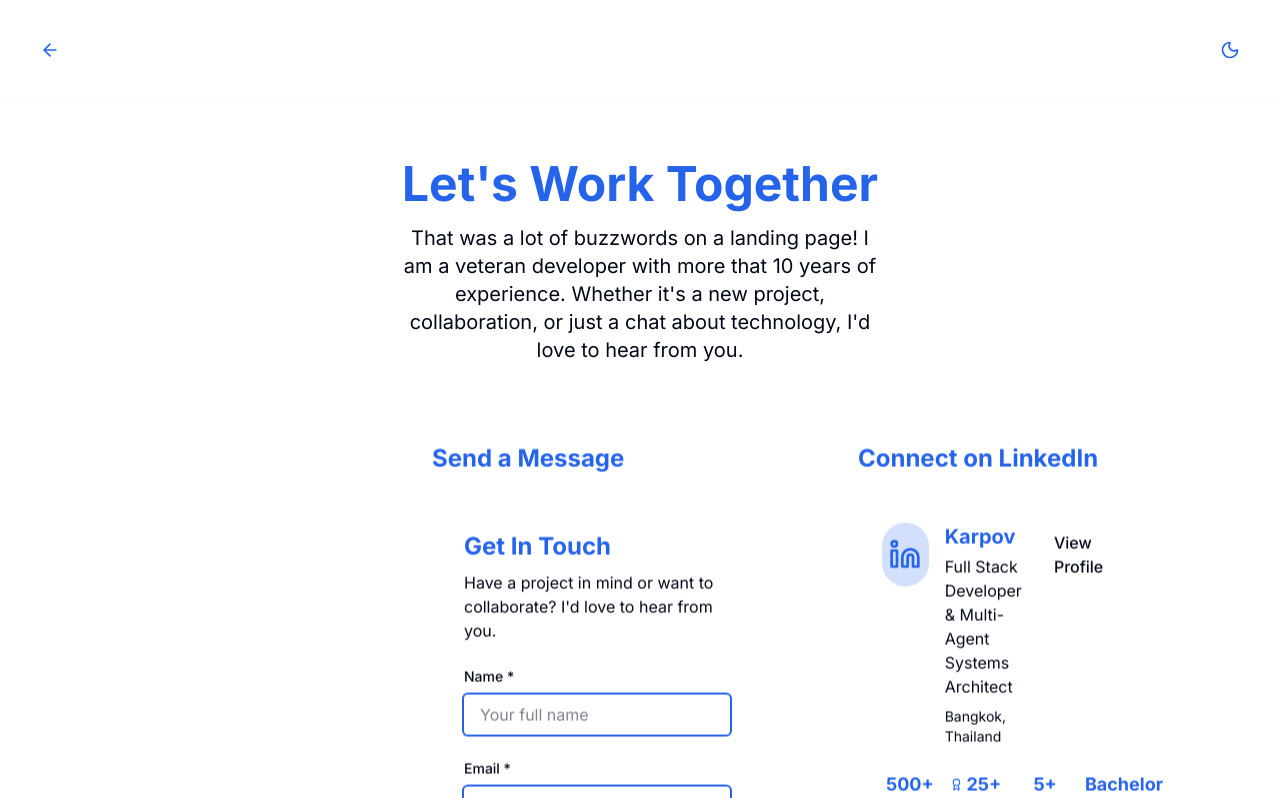
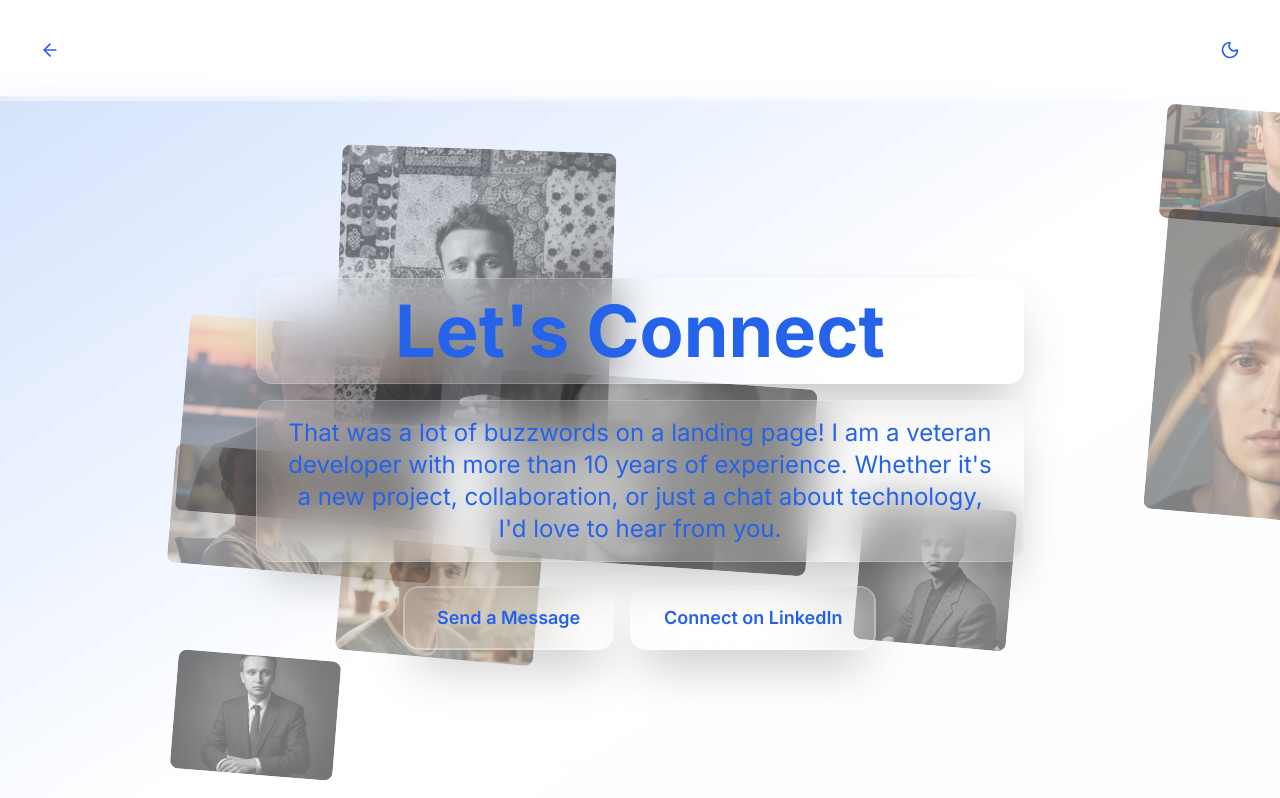
Before and after one commit to karpovpw/karpov-landing, a Next.js app: page /contact in a window 1280 px wide. Shown: the top 798 px of the page. Built offline with nearby package versions, Linux system fonts and the light colour scheme.

Commit message:
Contacts redesign

```diff
--- a/app/contact/page.tsx
+++ b/app/contact/page.tsx
@@ -1,103 +1,147 @@
 'use client'
 
-import { useState } from 'react'
-import dynamic from 'next/dynamic'
-import { Container } from '@/components/layout/Container'
-import { ContactFormData } from '@/types'
+import { motion } from 'framer-motion'
+import { useRouter } from 'next/navigation'
+import Image from 'next/image'
 
-const ContactForm = dynamic(() => import('@/components/contact/ContactForm').then(mod => mod.ContactForm), {
-  ssr: false,
-  loading: () => <div>Loading contact form...</div>
-})
-
-const LinkedInProfile = dynamic(() => import('@/components/contact/LinkedInProfile').then(mod => mod.LinkedInProfile), {
-  ssr: false,
-  loading: () => <div>Loading LinkedIn profile...</div>
-})
-
+const waveKeyframes = `
+@keyframes wave {
+  0% { border-radius: 50%; }
+  25% { border-radius: 60% 40% 30% 70% / 60% 30% 70% 40%; }
+  50% { border-radius: 30% 60% 70% 40% / 50% 60% 30% 60%; }
+  75% { border-radius: 40% 70% 60% 30% / 40% 70% 60% 50%; }
+  100% { border-radius: 50%; }
+}
+`
 
 export default function Contact() {
-  const [loading, setLoading] = useState(false)
-  const [error, setError] = useState('')
-  const [success, setSuccess] = useState(false)
+  const router = useRouter()
 
-  const handleSubmit = async (data: ContactFormData) => {
-    setLoading(true)
-    setError('')
-
-    try {
-      // Simulate API call
-      await new Promise(resolve => setTimeout(resolve, 2000))
-
-      // In a real app, you'd send this to your backend
-      console.log('Contact form submitted:', data)
-
-      setSuccess(true)
-      setLoading(false)
-    } catch (err) {
-      setError('Failed to send message. Please try again.')
-      setLoading(false)
-    }
+  const containerVariants = {
+    hidden: { opacity: 0 },
+    visible: {
+      opacity: 1,
+      transition: {
+        staggerChildren: 0.3,
+        delayChildren: 0.2,
+      },
+    },
   }
 
-  if (success) {
-    return (
-      <main className="relative">
-        <Container className="py-16 max-w-full sm:max-w-full md:max-w-full lg:max-w-full xl:max-w-full 2xl:max-w-full">
-          <div className="text-center">
-            <h1 className="text-4xl font-bold mb-4 text-primary">
-              Thank You!
-            </h1>
-            <p className="text-xl text-muted-foreground mb-8">
-              Your message has been sent successfully. I'll get back to you soon.
-            </p>
-            <button
-              onClick={() => setSuccess(false)}
-              className="glass-button px-6 py-3 text-lg font-semibold"
-            >
-              Send Another Message
-            </button>
-          </div>
-        </Container>
-      </main>
-    )
+  const itemVariants = {
+    hidden: { opacity: 0, y: 30 },
+    visible: { opacity: 1, y: 0 },
   }
 
+  const photos = [
+    '/myPhoto.jpeg',
+    '/Generated Image October 23, 2025 - 10_49PM.jpeg',
+    '/Generated Image October 23, 2025 - 11_07PM.jpeg',
+    '/Generated Image October 23, 2025 - 11_08PM.jpeg',
+    '/Generated Image October 23, 2025 - 11_18PM (1).jpeg',
+    '/Generated Image October 23, 2025 - 11_19PM.jpeg',
+    '/Generated Image October 23, 2025 - 11_33PM.jpeg',
+    '/Generated Image October 23, 2025 - 11_47PM.jpeg',
+    '/generated-image (2).jpeg',
+    '/generated-image (3).jpeg',
+    '/generated-image.jpeg'
+  ]
+
   return (
-    <main className="relative overflow-hidden">
-      <div className="liquid-background absolute inset-0"></div>
-      <Container size="lg" className="py-16 relative z-10">
-        <div className="text-center mb-12">
-          <h1 className="text-4xl md:text-5xl font-bold mb-4 text-primary">
-            Let's Work Together
-          </h1>
-          <p className="text-xl text-muted-foreground max-w-3xl mx-auto">
-            That was a lot of buzzwords on a landing page! I am a veteran developer with more that 10 years of experience. Whether it's a new project,
-            collaboration, or just a chat about technology, I'd love to hear from you.
-          </p>
+    <>
+      <style>{waveKeyframes}</style>
+      <section className="relative min-h-screen flex items-center justify-center bg-gradient-to-br from-primary/20 via-background to-secondary/20 dark:from-primary/10 dark:via-background dark:to-secondary/10">
+        {/* Liquid Background */}
+        <div className="liquid-background absolute inset-0 z-0"></div>
+
+        {/* Background Photo Collage */}
+        <div className="absolute inset-0 overflow-hidden z-0">
+          {photos.map((photo, index) => (
+            <motion.div
+              key={index}
+              className="absolute"
+              style={{
+                left: `${Math.random() * 100}%`,
+                top: `${Math.random() * 100}%`,
+                width: `${100 + Math.random() * 200}px`,
+                height: `${100 + Math.random() * 200}px`,
+              }}
+              initial={{ opacity: 0, scale: 0.8 }}
+              animate={{
+                opacity: [0.3, 0.6, 0.3],
+                scale: [0.8, 1.1, 0.8],
+                rotate: [0, 5, -5, 0]
+              }}
+              transition={{
+                duration: 10 + Math.random() * 10,
+                repeat: Infinity,
+                ease: 'easeInOut'
+              }}
+            >
+              <Image
+                src={photo}
+                alt={`Background photo ${index + 1}`}
+                fill
+                className="object-cover rounded-lg"
+              />
+            </motion.div>
+          ))}
         </div>
 
-        <div className="flex flex-col lg:flex-row gap-8 max-w-full mx-auto">
-          {/* Contact Form */}
-          <div className="glass-card p-8 rounded-2xl animate-float flex-1">
-            <h2 className="text-2xl font-bold text-primary mb-6">Send a Message</h2>
-            <ContactForm
-              onSubmit={handleSubmit}
-              loading={loading}
-              error={error}
-            />
-          </div>
+        <div className="container mx-auto px-4 py-16">
+          <motion.div
+            variants={containerVariants}
+            initial="hidden"
+            animate="visible"
+            className="max-w-7xl mx-auto"
+          >
+            {/* Hero Header */}
+            <motion.div variants={itemVariants} className="text-center mb-16">
+              <div className="flex flex-col items-center space-y-6">
 
-          {/* LinkedIn Profile */}
-          <div className="glass-card p-8 rounded-2xl animate-float flex-1">
-            <h2 className="text-2xl font-bold text-primary mb-6">Connect on LinkedIn</h2>
-            <LinkedInProfile
-              profileId="karpovpw"
-              showEndorsements
-            />
-          </div>
+                {/* Name and Title */}
+                <div className="space-y-4 z-10 relative">
+                  <motion.h1
+                    className="text-5xl md:text-7xl font-bold text-primary bg-white/10 backdrop-blur-xl border border-white/20 rounded-2xl px-6 py-4 shadow-2xl"
+                    variants={itemVariants}
+                  >
+                    Let's Connect
+                  </motion.h1>
+
+                  <motion.div variants={itemVariants}>
+                    <div className="text-xl md:text-2xl text-primary bg-white/10 backdrop-blur-xl border border-white/20 rounded-2xl px-6 py-4 shadow-2xl block max-w-3xl mx-auto">
+                      That was a lot of buzzwords on a landing page! I am a veteran developer with more than 10 years of experience. Whether it's a new project, collaboration, or just a chat about technology, I'd love to hear from you.
+                    </div>
+                  </motion.div>
+                </div>
+
+                {/* Action Buttons */}
+                <motion.div
+                  className="flex flex-col sm:flex-row gap-4"
+                  variants={itemVariants}
+                >
+                  <motion.button
+                    className="px-8 py-4 text-lg font-semibold bg-white/5 backdrop-blur-2xl text-primary border-2 border-white/30 rounded-2xl shadow-2xl hover:bg-white/15 hover:border-white/50 transition-all duration-500 hover:shadow-3xl animate-wiggle"
+                    onClick={() => window.open('mailto:ask@karpov.pw', '_blank')}
+                    whileHover={{ scale: 1.05, rotate: 2 }}
+                    whileTap={{ scale: 0.95 }}
+                  >
+                    Send a Message
+                  </motion.button>
+                  <motion.button
+                    className="px-8 py-4 text-lg font-semibold bg-white/5 backdrop-blur-2xl text-primary border-2 border-white/30 rounded-2xl shadow-2xl hover:bg-white/15 hover:border-white/50 transition-all duration-500 hover:shadow-3xl animate-wiggle"
+                    onClick={() => window.open('https://www.linkedin.com/in/karpovpw/', '_blank')}
+                    whileHover={{ scale: 1.05, rotate: -2 }}
+                    whileTap={{ scale: 0.95 }}
+                  >
+                    Connect on LinkedIn
+                  </motion.button>
+                </motion.div>
+              </div>
+            </motion.div>
+          </motion.div>
         </div>
-      </Container>
-    </main>
+      </section>
+    </>
   )
 }
```
Also changed, not shown: 10 other files (tests, documents, lock files or other folders).
